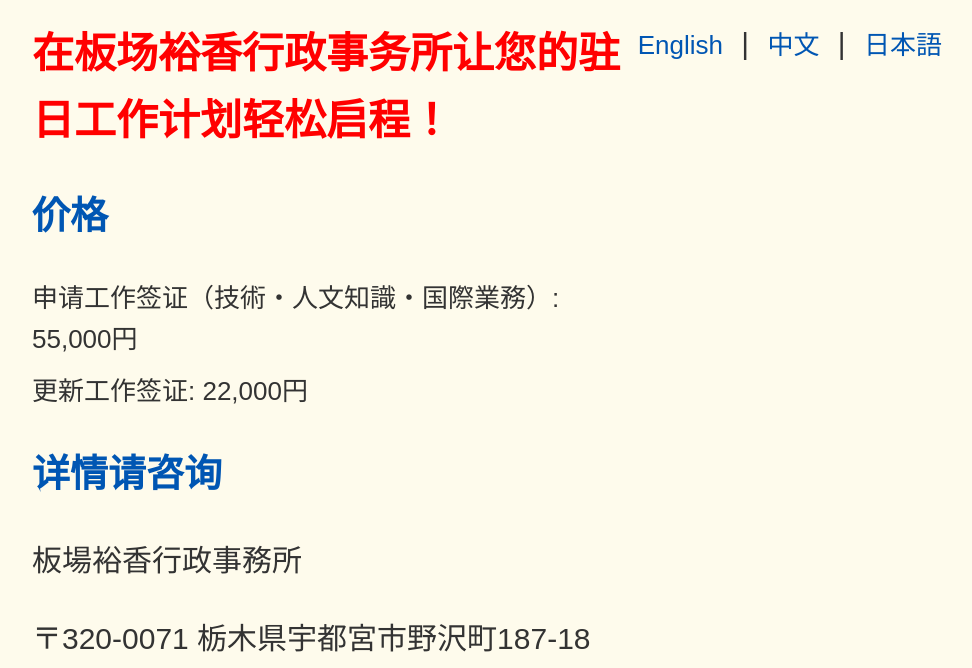
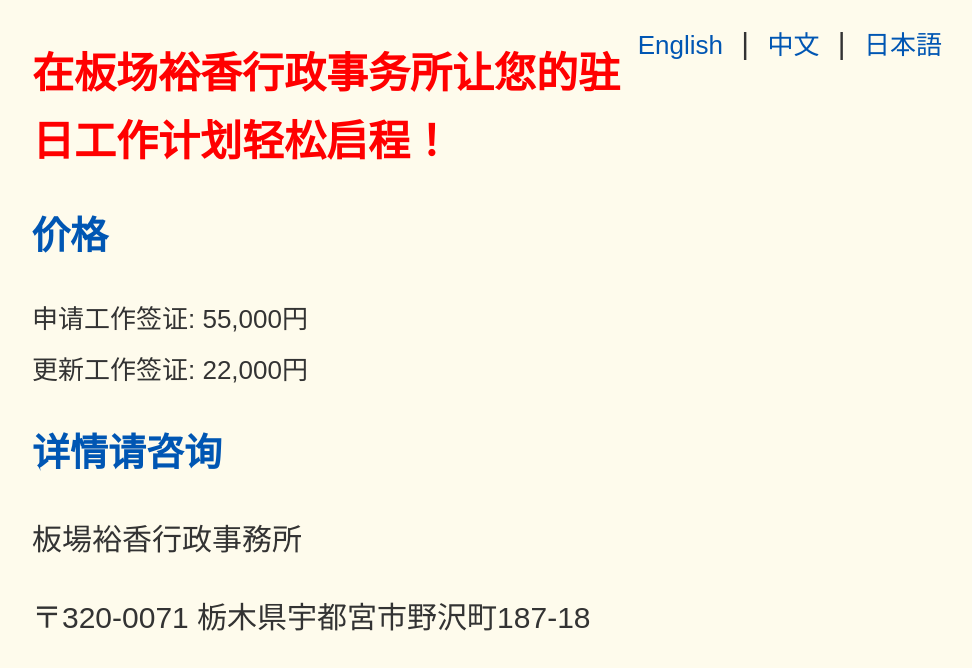
Before and after one commit to JinDGTM/.github.io, a plain HTML site: page ForForeigners_zh.html in a window 1280 px wide. Shown: the top 668 px of the page, without its empty margins (308-1280 px from the left). Drawn offline with Linux system fonts and the light colour scheme.

Commit message:
Update ForForeigners_zh.html

```diff
--- a/ForForeigners_zh.html
+++ b/ForForeigners_zh.html
@@ -16,7 +16,7 @@
 
         <h2>价格</h2>
         <ul>
-            <li>申请工作签证（技術・人文知識・国際業務）: 55,000円</li>
+            <li>申请工作签证: 55,000円</li>
             <li>更新工作签证: 22,000円</li>
         </ul>
 
```
